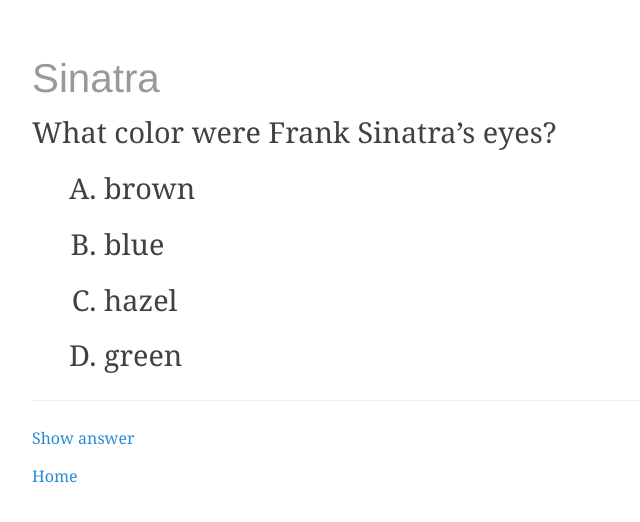
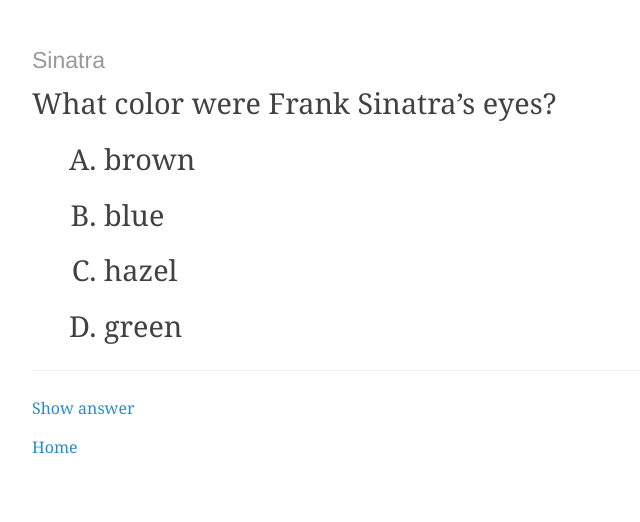
Before and after one commit to tobydriscoll/clicker-quiz, a Jekyll site: the page built from _questions/introduction/q01.md, in a window 1280 px wide. Shown: the top 522 px of the page, without its empty margins (0-640 px from the left). Built offline with Jekyll 4.4.1, drawn with Linux system fonts in a browser that asks for light colours; formulas are drawn with MathJax 3.

Commit message:
Improved layout of title on question pages.

```diff
--- a/_layouts/question.html
+++ b/_layouts/question.html
@@ -17,7 +17,7 @@
 </script>
 
 <div class="container question">
-  <h1>{{page.title}}</h1>
+  <h4>{{page.title}}</h4>
 
   {{ content }}
 </div>
--- a/assets/main.css
+++ b/assets/main.css
@@ -104,6 +104,10 @@
 /* Appearance of all items in the question/choices. */
 .question {font-size:1.8rem;}
 .question h1 {color: #999;}
+.question h4 {
+    color: #999;
+    font-size: 80%;
+}
 .question ol {  /* multiple choice list */
     list-style-type: upper-alpha;
     margin-left: 2rem;
```
